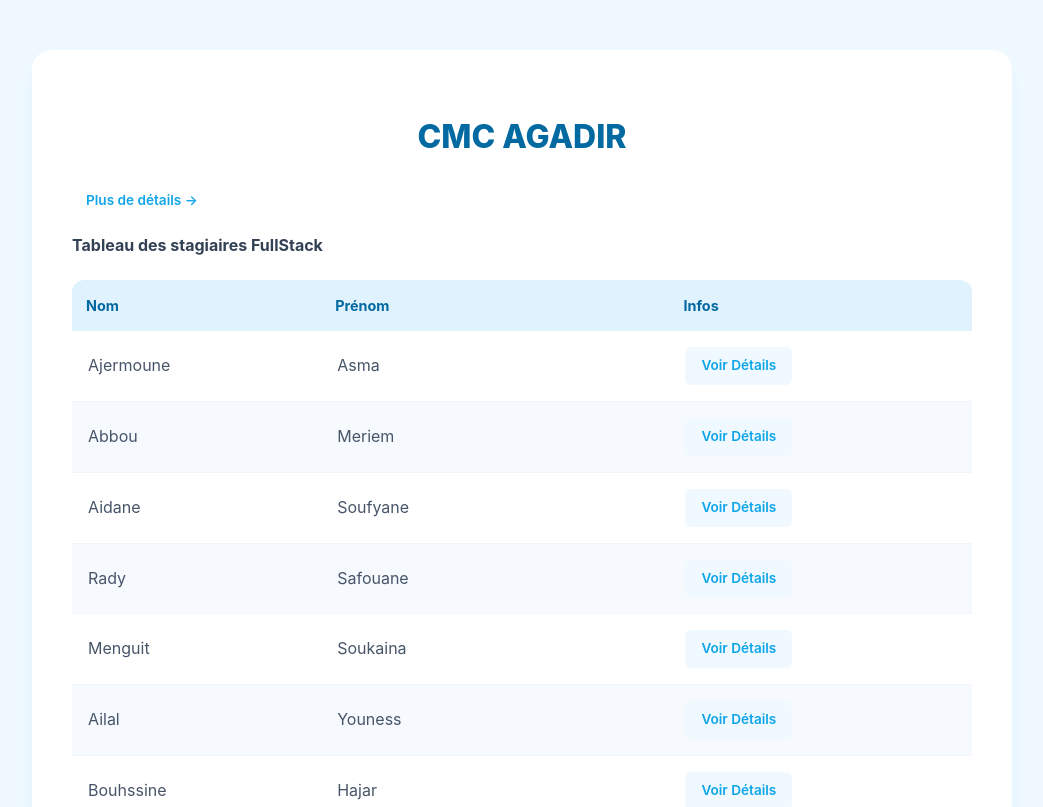
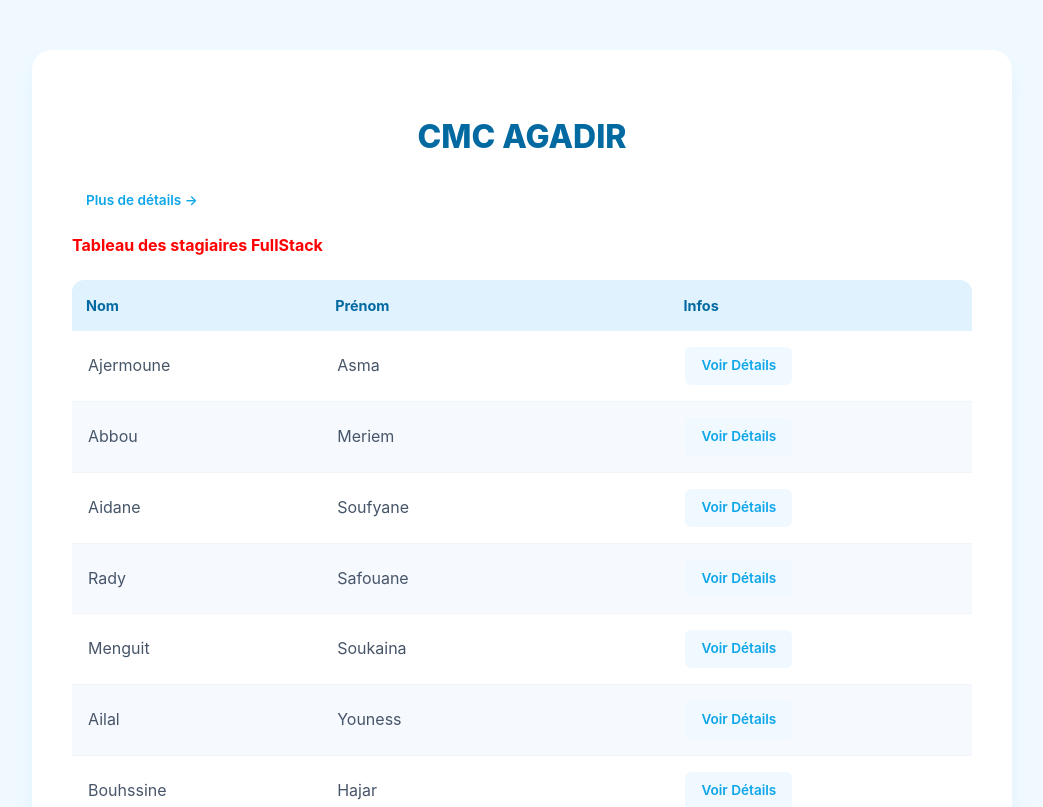
Before and after one commit to fstack567-stack/Projet-react, a React (Create React App) app: page / in a window 1280 px wide. Shown: the top 807 px of the page, without its empty margins (118-1161 px from the left). Built offline with nearby package versions, Linux system fonts and the light colour scheme.

Commit message:
FP-3 Create the style of the home page

```diff
--- a/src/index.css
+++ b/src/index.css
@@ -1,7 +1,7 @@
 body {
   margin: 0;
   background-color: #f0f9ff;
-  color: #334155;
+  color: red;
   font-family: "Inter", -apple-system, system-ui, sans-serif;
   line-height: 1.6;
 }
```
